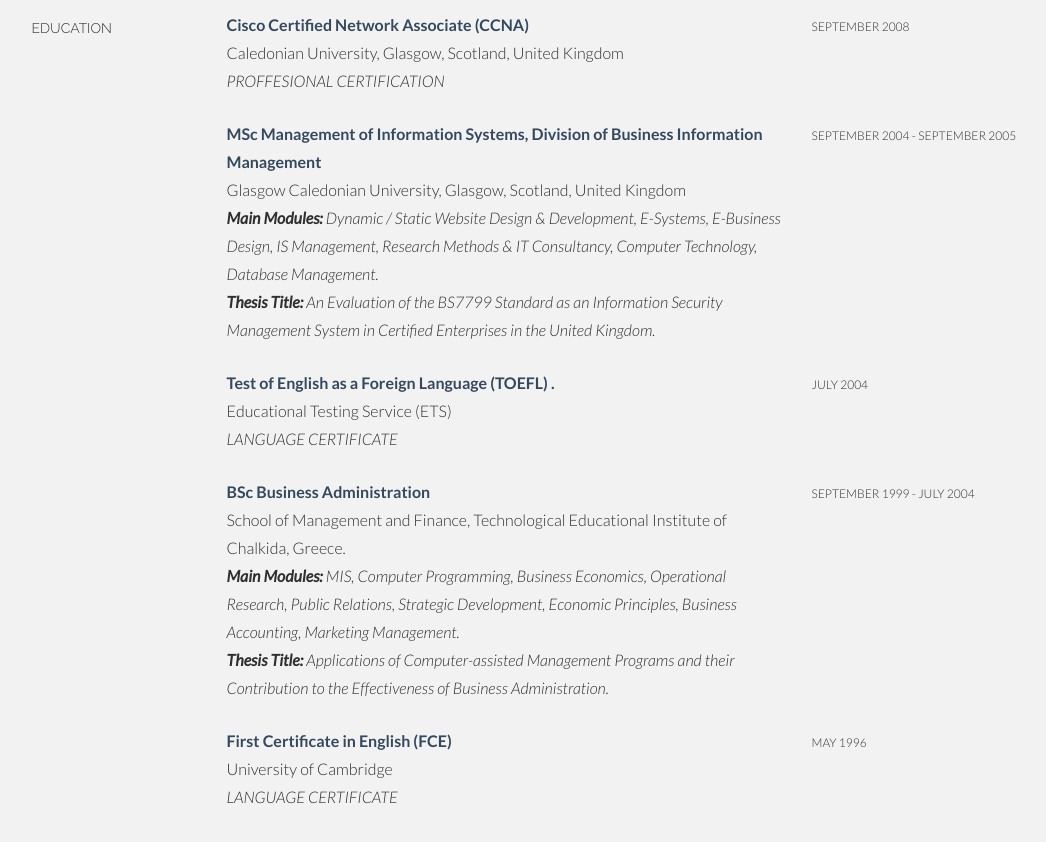
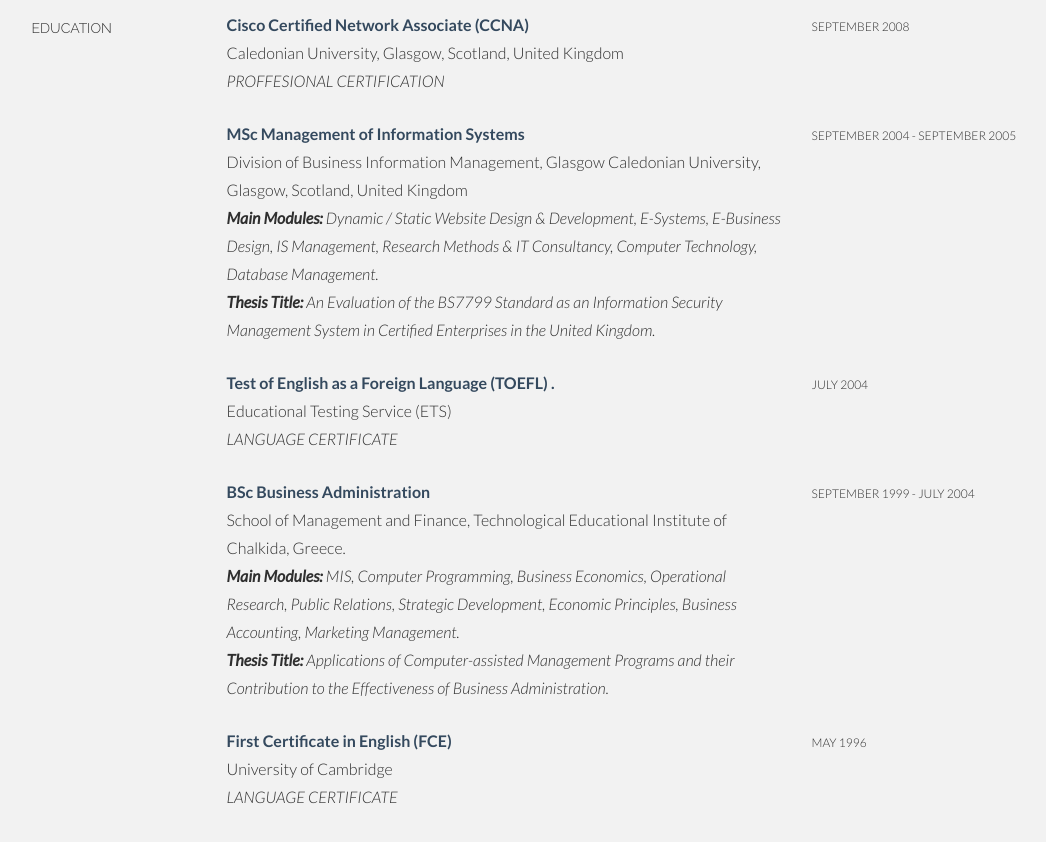
Before and after one commit to giorgosgeorgakis/giorgosgeorgakis.github.io, a plain HTML site: page index.html in a window 1280 px wide. Shown: the part 940-1782 px from the top of the page, without its empty margins (136-1182 px from the left). Drawn offline with Linux system fonts and the light colour scheme.

Commit message:
Update index.html

```diff
--- a/index.html
+++ b/index.html
@@ -114,7 +114,7 @@
 
         <div class="col-lg-6 col-lg-offset-3">
           <p>
-            <t>MSc Management of Information Systems, Division of Business Information Management</t><br/> Glasgow Caledonian University, Glasgow, Scotland, United Kingdom <br/>
+            <t>MSc Management of Information Systems</t><br/> Division of Business Information Management, Glasgow Caledonian University, Glasgow, Scotland, United Kingdom <br/>
             <i><B>Main Modules:</B> Dynamic / Static Website Design & Development, E-Systems, E-Business Design, IS Management, Research Methods & IT Consultancy, Computer Technology, Database Management.<BR>
 <B>Thesis Title:</B> An Evaluation of the BS7799 Standard as an Information Security Management System in Certified Enterprises in the United Kingdom.
 </i>
```
